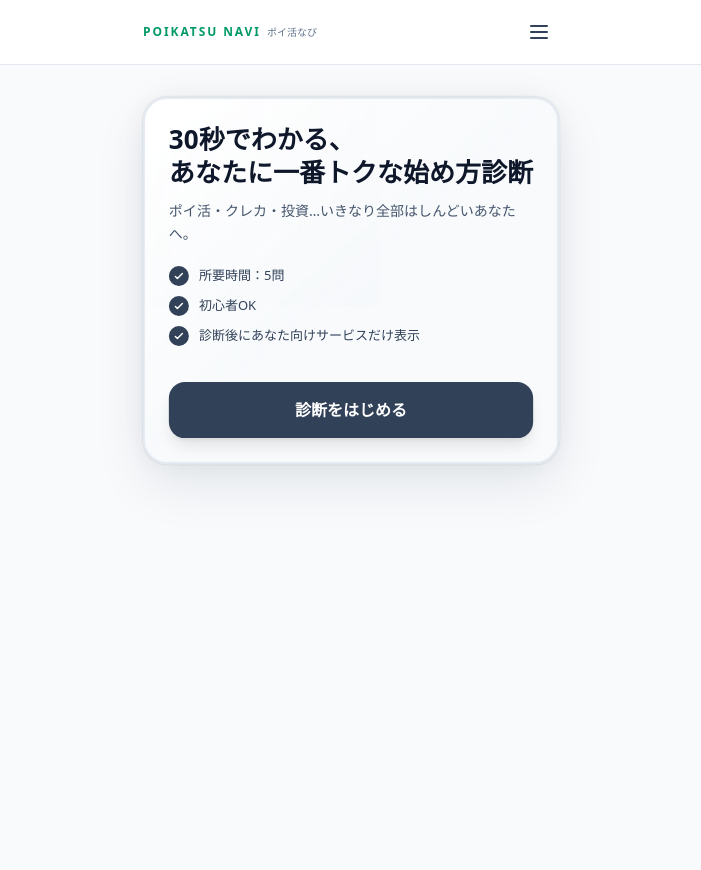
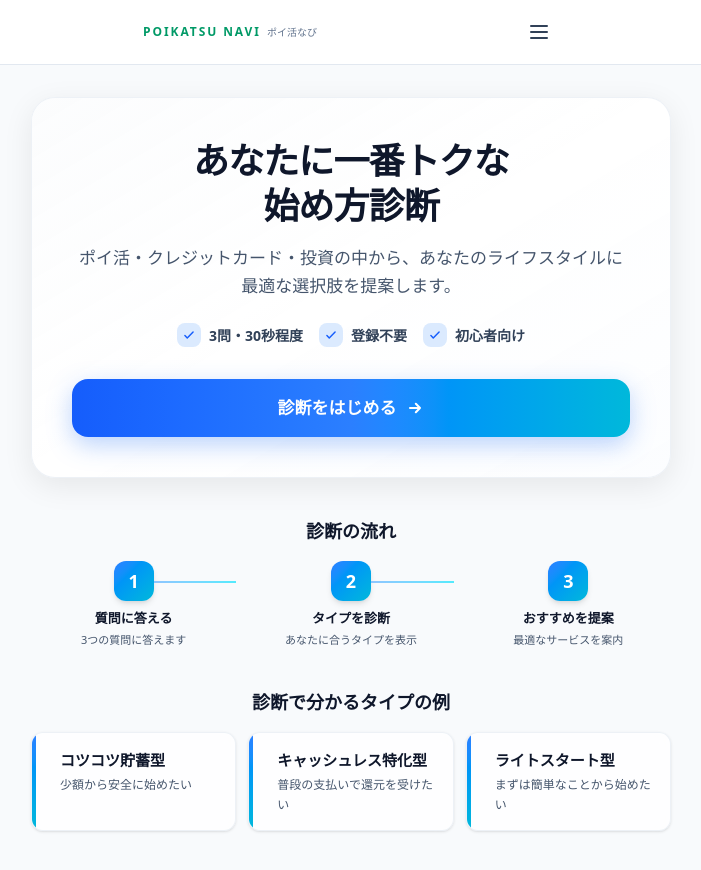
Before and after one commit to haruvv/poi-hub, a Next.js app: page /diagnosis in a window 1280 px wide. Shown: the top 870 px of the page, without its empty margins (289-990 px from the left). Before the commit the page ends 800 px from the top, so only its background shows below. Built offline with nearby package versions, Linux system fonts and the light colour scheme.

Commit message:
診断開始ページ修正

```diff
--- a/app/diagnosis/DiagnosisPageClient.tsx
+++ b/app/diagnosis/DiagnosisPageClient.tsx
@@ -4,6 +4,8 @@ import { useState } from "react";
 import { DiagnosisHero } from "@/components/diagnosis/DiagnosisHero";
 import { DiagnosisWizard } from "@/components/diagnosis/DiagnosisWizard";
 import { DiagnosisFooter } from "@/components/diagnosis/DiagnosisFooter";
+import { DiagnosisStartFlow } from "@/components/diagnosis/DiagnosisStartFlow";
+import { DiagnosisTypeExamples } from "@/components/diagnosis/DiagnosisTypeExamples";
 
 export const DiagnosisPageClient = () => {
   const [isStarted, setIsStarted] = useState(false);
@@ -21,9 +23,21 @@ export const DiagnosisPageClient = () => {
 
   return (
     <>
-      <div className="mx-auto max-w-md px-4 pt-8 pb-16">
+      <div className="mx-auto max-w-2xl px-4 pt-8 pb-16">
         {!isStarted ? (
-          <DiagnosisHero onStart={handleStart} />
+          <div className="space-y-10">
+            {/* ファーストビュー：ヒーローセクション */}
+            <DiagnosisHero onStart={handleStart} />
+
+            {/* その下の簡潔な要素 */}
+            <div className="space-y-8">
+              {/* 3ステップで診断の流れ */}
+              <DiagnosisStartFlow />
+
+              {/* 想定タイプの例 */}
+              <DiagnosisTypeExamples />
+            </div>
+          </div>
         ) : (
           <DiagnosisWizard onBack={handleBack} onStepChange={setCurrentStep} />
         )}
--- a/components/diagnosis/DiagnosisHero.tsx
+++ b/components/diagnosis/DiagnosisHero.tsx
@@ -6,29 +6,29 @@ interface DiagnosisHeroProps {
 
 export const DiagnosisHero = ({ onStart }: DiagnosisHeroProps) => {
   return (
-    <section className="relative overflow-hidden rounded-3xl border-2 border-slate-200 bg-gradient-to-br from-white via-slate-50/30 to-slate-50/30 p-6 shadow-xl diagnosis-hero-card">
-      {/* 光るエフェクト */}
-      <div className="absolute inset-0 bg-gradient-to-br from-slate-300/5 via-transparent to-slate-300/5 diagnosis-hero-glow" />
+    <section className="relative overflow-hidden rounded-3xl border border-slate-200/60 bg-white/90 backdrop-blur-sm p-8 sm:p-10 shadow-[0_8px_30px_rgba(0,0,0,0.08)]">
+      {/* 背景グラデーション */}
+      <div className="absolute inset-0 bg-gradient-to-br from-slate-50/50 via-transparent to-blue-50/20" />
 
-      <div className="relative z-10 space-y-5">
+      <div className="relative z-10 space-y-6">
         {/* タイトル */}
-        <div className="space-y-3">
-          <h1 className="text-[26px] leading-tight font-extrabold text-slate-900">
-            30秒でわかる、
+        <div className="text-center space-y-4">
+          <h1 className="text-[32px] sm:text-[36px] leading-tight font-bold text-slate-900 tracking-tight">
+            あなたに一番トクな
             <br />
-            あなたに一番トクな始め方診断
+            始め方診断
           </h1>
-          <p className="text-[14px] text-slate-600 leading-relaxed">
-            ポイ活・クレカ・投資…いきなり全部はしんどいあなたへ。
+          <p className="text-[16px] sm:text-[17px] text-slate-600 leading-relaxed max-w-xl mx-auto">
+            ポイ活・クレジットカード・投資の中から、あなたのライフスタイルに最適な選択肢を提案します。
           </p>
         </div>
 
-        {/* 箇条書き */}
-        <div className="space-y-2.5">
-          <div className="flex items-center gap-2.5 text-[13px] text-slate-700">
-            <div className="flex-shrink-0 w-5 h-5 rounded-full bg-slate-700 flex items-center justify-center">
+        {/* 安心情報 */}
+        <div className="flex flex-wrap items-center justify-center gap-4">
+          <div className="flex items-center gap-2 text-[14px] text-slate-700">
+            <div className="flex-shrink-0 w-6 h-6 rounded-lg bg-blue-100 flex items-center justify-center">
               <svg
-                className="w-3 h-3 text-white"
+                className="w-3.5 h-3.5 text-blue-600"
                 fill="none"
                 stroke="currentColor"
                 viewBox="0 0 24 24"
@@ -36,17 +36,17 @@ export const DiagnosisHero = ({ onStart }: DiagnosisHeroProps) => {
                 <path
                   strokeLinecap="round"
                   strokeLinejoin="round"
-                  strokeWidth={3}
+                  strokeWidth={2.5}
                   d="M5 13l4 4L19 7"
                 />
               </svg>
             </div>
-            <span className="font-medium">所要時間：5問</span>
+            <span className="font-semibold">3問・30秒程度</span>
           </div>
-          <div className="flex items-center gap-2.5 text-[13px] text-slate-700">
-            <div className="flex-shrink-0 w-5 h-5 rounded-full bg-slate-700 flex items-center justify-center">
+          <div className="flex items-center gap-2 text-[14px] text-slate-700">
+            <div className="flex-shrink-0 w-6 h-6 rounded-lg bg-blue-100 flex items-center justify-center">
               <svg
-                className="w-3 h-3 text-white"
+                className="w-3.5 h-3.5 text-blue-600"
                 fill="none"
                 stroke="currentColor"
                 viewBox="0 0 24 24"
@@ -54,17 +54,17 @@ export const DiagnosisHero = ({ onStart }: DiagnosisHeroProps) => {
                 <path
                   strokeLinecap="round"
                   strokeLinejoin="round"
-                  strokeWidth={3}
+                  strokeWidth={2.5}
                   d="M5 13l4 4L19 7"
                 />
               </svg>
             </div>
-            <span className="font-medium">初心者OK</span>
+            <span className="font-semibold">登録不要</span>
           </div>
-          <div className="flex items-center gap-2.5 text-[13px] text-slate-700">
-            <div className="flex-shrink-0 w-5 h-5 rounded-full bg-slate-700 flex items-center justify-center">
+          <div className="flex items-center gap-2 text-[14px] text-slate-700">
+            <div className="flex-shrink-0 w-6 h-6 rounded-lg bg-blue-100 flex items-center justify-center">
               <svg
-                className="w-3 h-3 text-white"
+                className="w-3.5 h-3.5 text-blue-600"
                 fill="none"
                 stroke="currentColor"
                 viewBox="0 0 24 24"
@@ -72,25 +72,39 @@ export const DiagnosisHero = ({ onStart }: DiagnosisHeroProps) => {
                 <path
                   strokeLinecap="round"
                   strokeLinejoin="round"
-                  strokeWidth={3}
+                  strokeWidth={2.5}
                   d="M5 13l4 4L19 7"
                 />
               </svg>
             </div>
-            <span className="font-medium">
-              診断後にあなた向けサービスだけ表示
-            </span>
+            <span className="font-semibold">初心者向け</span>
           </div>
         </div>
 
         {/* CTAボタン */}
-        <button
-          type="button"
-          onClick={onStart}
-          className="w-full mt-4 inline-flex items-center justify-center rounded-2xl text-base font-bold py-4 bg-slate-700 text-white hover:bg-slate-600 hover:shadow-xl active:scale-[0.98] transition-all duration-200 shadow-lg"
-        >
-          診断をはじめる
-        </button>
+        <div className="pt-2">
+          <button
+            type="button"
+            onClick={onStart}
+            className="group relative w-full inline-flex items-center justify-center gap-2 rounded-2xl bg-gradient-to-r from-blue-600 via-blue-500 to-cyan-500 text-white text-[17px] font-bold py-4 px-8 shadow-[0_8px_24px_rgba(59,130,246,0.35)] hover:shadow-[0_12px_32px_rgba(59,130,246,0.45)] transition-all duration-300 hover:scale-[1.02] active:scale-[0.98] overflow-hidden"
+          >
+            <div className="absolute inset-0 bg-gradient-to-r from-white/0 via-white/30 to-white/0 translate-x-[-200%] group-hover:translate-x-[200%] transition-transform duration-700" />
+            <span className="relative">診断をはじめる</span>
+            <svg
+              className="w-5 h-5 relative transition-transform group-hover:translate-x-1"
+              fill="none"
+              stroke="currentColor"
+              viewBox="0 0 24 24"
+            >
+              <path
+                strokeLinecap="round"
+                strokeLinejoin="round"
+                strokeWidth={2.5}
+                d="M13 7l5 5m0 0l-5 5m5-5H6"
+              />
+            </svg>
+          </button>
+        </div>
       </div>
     </section>
   );
--- /dev/null
+++ b/components/diagnosis/DiagnosisStartFlow.tsx
@@ -0,0 +1,52 @@
+export const DiagnosisStartFlow = () => {
+  const steps = [
+    {
+      number: 1,
+      title: "質問に答える",
+      description: "3つの質問に答えます",
+    },
+    {
+      number: 2,
+      title: "タイプを診断",
+      description: "あなたに合うタイプを表示",
+    },
+    {
+      number: 3,
+      title: "おすすめを提案",
+      description: "最適なサービスを案内",
+    },
+  ];
+
+  return (
+    <section className="space-y-4">
+      <h2 className="text-[18px] font-bold text-slate-900 text-center">
+        診断の流れ
+      </h2>
+      <div className="grid grid-cols-3 gap-3">
+        {steps.map((step, index) => (
+          <div key={index} className="relative text-center space-y-2">
+            {/* ステップ番号 */}
+            <div className="mx-auto w-10 h-10 rounded-xl bg-gradient-to-br from-blue-500 to-cyan-500 flex items-center justify-center shadow-md">
+              <span className="text-lg font-bold text-white">
+                {step.number}
+              </span>
+            </div>
+
+            {/* ステップ内容 */}
+            <div>
+              <h3 className="text-[13px] font-semibold text-slate-900 mb-1">
+                {step.title}
+              </h3>
+              <p className="text-[11px] text-slate-600">{step.description}</p>
+            </div>
+
+            {/* 矢印（最後以外） */}
+            {index < steps.length - 1 && (
+              <div className="absolute top-5 left-[calc(50%+20px)] right-0 h-0.5 bg-gradient-to-r from-blue-300 to-cyan-300" />
+            )}
+          </div>
+        ))}
+      </div>
+    </section>
+  );
+};
--- /dev/null
+++ b/components/diagnosis/DiagnosisTypeExamples.tsx
@@ -0,0 +1,44 @@
+export const DiagnosisTypeExamples = () => {
+  const types = [
+    {
+      title: "コツコツ貯蓄型",
+      description: "少額から安全に始めたい",
+    },
+    {
+      title: "キャッシュレス特化型",
+      description: "普段の支払いで還元を受けたい",
+    },
+    {
+      title: "ライトスタート型",
+      description: "まずは簡単なことから始めたい",
+    },
+  ];
+
+  return (
+    <section className="space-y-4">
+      <h2 className="text-[18px] font-bold text-slate-900 text-center">
+        診断で分かるタイプの例
+      </h2>
+      <div className="grid gap-3 sm:grid-cols-3">
+        {types.map((type, index) => (
+          <div
+            key={index}
+            className="relative overflow-hidden rounded-xl border border-slate-200/60 bg-white/80 backdrop-blur-sm p-4 shadow-sm"
+          >
+            {/* 左側のアクセントライン */}
+            <div className="absolute left-0 top-0 bottom-0 w-1 bg-gradient-to-b from-blue-500 to-cyan-500" />
+
+            <div className="pl-3">
+              <h3 className="text-[15px] font-bold text-slate-900 mb-1">
+                {type.title}
+              </h3>
+              <p className="text-[12px] text-slate-600 leading-relaxed">
+                {type.description}
+              </p>
+            </div>
+          </div>
+        ))}
+      </div>
+    </section>
+  );
+};
```
